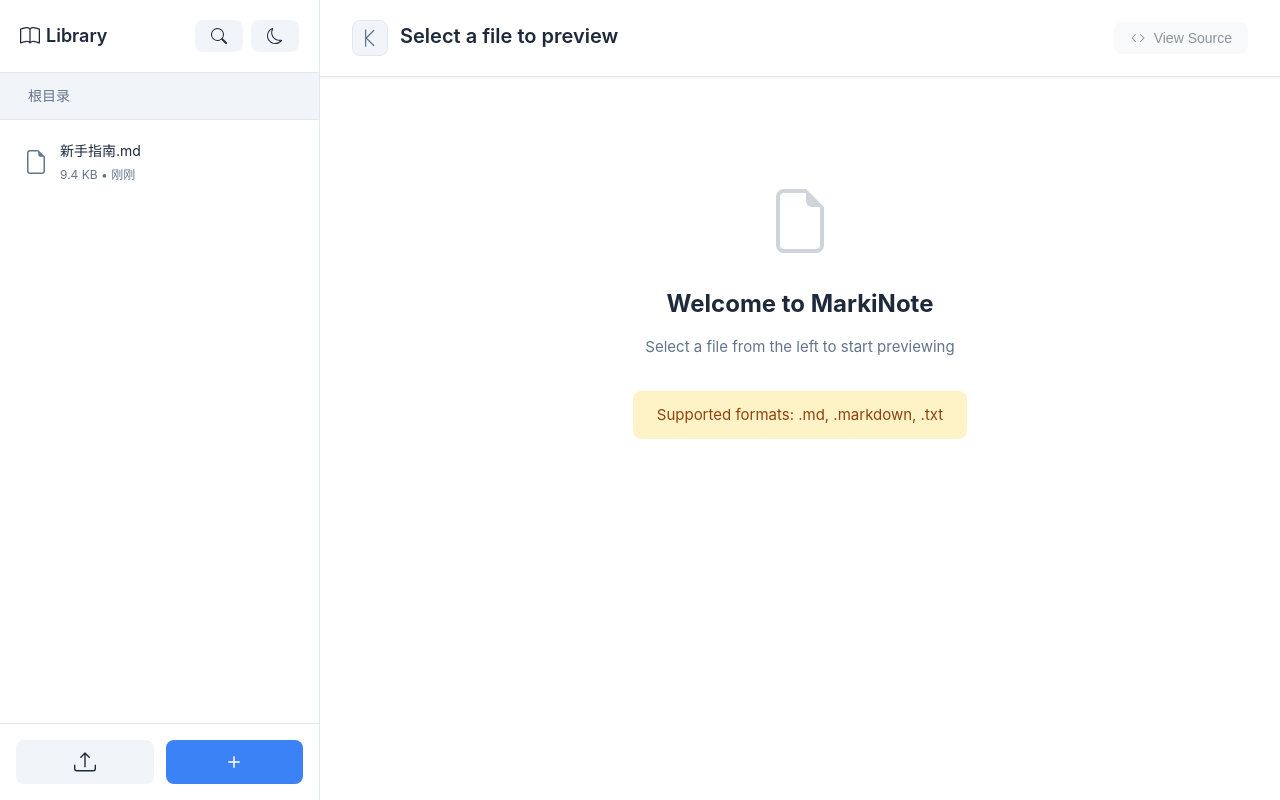
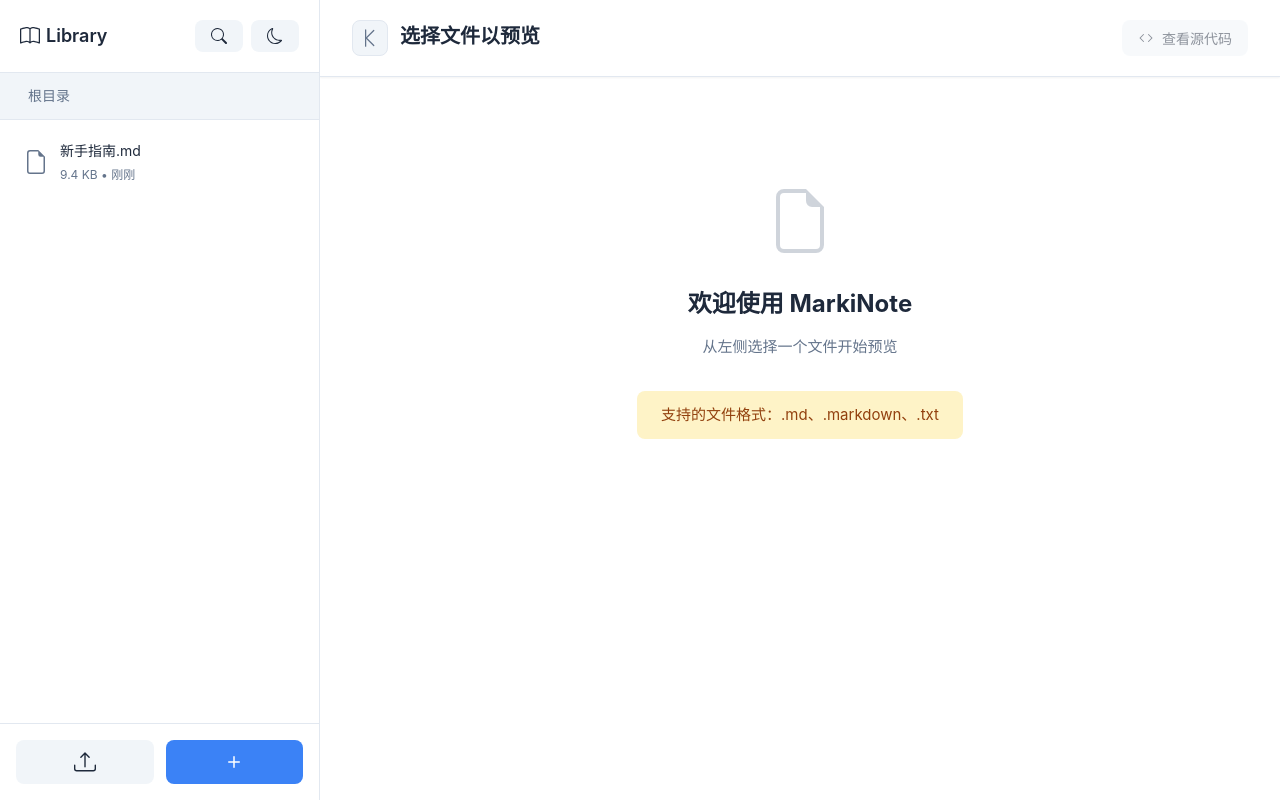
Before and after one commit to guangxiangdebizi/MarkiNote, a Flask app: page / in a window 1280 px wide. Run offline with Flask 3, Linux system fonts and the light colour scheme; some libraries are stand-ins or nearby versions.

Commit message:
Update index.html

```diff
--- a/templates/index.html
+++ b/templates/index.html
@@ -1,10 +1,11 @@
 <!DOCTYPE html>
-<html lang="en">
+<html lang="zh-CN">
 <head>
     <meta charset="UTF-8">
     <meta name="viewport" content="width=device-width, initial-scale=1.0">
-    <title>MarkiNote - Document Management & Preview</title>
+    <title>MarkiNote - Markdown 文档管理阅读器</title>
     <link rel="stylesheet" href="{{ url_for('static', filename='style.css') }}">
+    <!-- MathJax配置 -->
     <script>
     window.MathJax = {
         tex: {
@@ -24,12 +25,15 @@
         }
     };
     </script>
-    <script src="https://cdn.jsdelivr.net/npm/mathjax@3/es5/tex-mml-chtml.js  " defer></script>
+    <!-- MathJax 使用 jsDelivr CDN 加载 -->
+    <script src="https://cdn.jsdelivr.net/npm/mathjax@3/es5/tex-mml-chtml.js" defer></script>
+    <!-- 其他库文件使用本地化，加载速度更快 -->
     <script src="{{ url_for('static', filename='libs/mermaid.min.js') }}" defer></script>
     <script src="{{ url_for('static', filename='libs/html2canvas.min.js') }}" defer></script>
 </head>
 <body>
     <div class="app-container">
+        <!-- 侧边栏 - Library -->
         <aside class="library-panel">
             <div class="library-header">
                 <h2>
@@ -39,12 +43,12 @@
                     Library
                 </h2>
                 <div class="library-actions">
-                    <button id="searchBtn" class="btn btn-secondary" title="Search files">
+                    <button id="searchBtn" class="btn btn-secondary" title="搜索文件">
                         <svg width="16" height="16" viewBox="0 0 16 16" fill="currentColor">
                             <path d="M11.742 10.344a6.5 6.5 0 1 0-1.397 1.398h-.001c.03.04.062.078.098.115l3.85 3.85a1 1 0 0 0 1.415-1.414l-3.85-3.85a1.007 1.007 0 0 0-.115-.1zM12 6.5a5.5 5.5 0 1 1-11 0 5.5 5.5 0 0 1 11 0z"/>
                         </svg>
                     </button>
-                    <button id="themeToggleBtn" class="btn btn-secondary" title="Toggle theme">
+                    <button id="themeToggleBtn" class="btn btn-secondary" title="切换主题">
                         <svg id="sunIcon" width="16" height="16" viewBox="0 0 16 16" fill="currentColor" style="display: none;">
                             <path d="M8 11a3 3 0 1 1 0-6 3 3 0 0 1 0 6zm0 1a4 4 0 1 0 0-8 4 4 0 0 0 0 8zM8 0a.5.5 0 0 1 .5.5v2a.5.5 0 0 1-1 0v-2A.5.5 0 0 1 8 0zm0 13a.5.5 0 0 1 .5.5v2a.5.5 0 0 1-1 0v-2A.5.5 0 0 1 8 13zm8-5a.5.5 0 0 1-.5.5h-2a.5.5 0 0 1 0-1h2a.5.5 0 0 1 .5.5zM3 8a.5.5 0 0 1-.5.5h-2a.5.5 0 0 1 0-1h2A.5.5 0 0 1 3 8zm10.657-5.657a.5.5 0 0 1 0 .707l-1.414 1.415a.5.5 0 1 1-.707-.708l1.414-1.414a.5.5 0 0 1 .707 0zm-9.193 9.193a.5.5 0 0 1 0 .707L3.05 13.657a.5.5 0 0 1-.707-.707l1.414-1.414a.5.5 0 0 1 .707 0zm9.193 2.121a.5.5 0 0 1-.707 0l-1.414-1.414a.5.5 0 0 1 .707-.707l1.414 1.414a.5.5 0 0 1 0 .707zM4.464 4.465a.5.5 0 0 1-.707 0L2.343 3.05a.5.5 0 1 1 .707-.707l1.414 1.414a.5.5 0 0 1 0 .708z"/>
                         </svg>
@@ -55,8 +59,9 @@
                 </div>
             </div>
 
+            <!-- 搜索栏 -->
             <div class="search-bar" id="searchBar" style="display: none;">
-                <input type="text" id="searchInput" placeholder="Search files..." class="search-input">
+                <input type="text" id="searchInput" placeholder="搜索文件..." class="search-input">
                 <button class="search-close-btn" onclick="closeSearch()">
                     <svg width="14" height="14" viewBox="0 0 16 16" fill="currentColor">
                         <path d="M2.146 2.854a.5.5 0 1 1 .708-.708L8 7.293l5.146-5.147a.5.5 0 0 1 .708.708L8.707 8l5.147 5.146a.5.5 0 0 1-.708.708L8 8.707l-5.146 5.147a.5.5 0 0 1-.708-.708L7.293 8 2.146 2.854Z"/>
@@ -64,22 +69,25 @@
                 </button>
             </div>
 
+            <!-- 面包屑导航 -->
             <div class="breadcrumb" id="breadcrumb">
-                <span class="breadcrumb-item active" data-path="">Root</span>
+                <span class="breadcrumb-item active" data-path="">根目录</span>
             </div>
 
+            <!-- 文件列表 -->
             <div class="file-list" id="fileList">
-                <div class="loading">Loading...</div>
+                <div class="loading">加载中...</div>
             </div>
 
+            <!-- 底部操作按钮 -->
             <div class="library-footer">
-                <button id="uploadBtn" class="btn btn-secondary footer-btn icon-btn-round" title="Upload file or folder">
+                <button id="uploadBtn" class="btn btn-secondary footer-btn icon-btn-round" title="上传文件或文件夹">
                     <svg width="22" height="22" viewBox="0 0 16 16" fill="currentColor">
                         <path d="M.5 9.9a.5.5 0 0 1 .5.5v2.5a1 1 0 0 0 1 1h12a1 1 0 0 0 1-1v-2.5a.5.5 0 0 1 1 0v2.5a2 2 0 0 1-2 2H2a2 2 0 0 1-2-2v-2.5a.5.5 0 0 1 .5-.5z"/>
                         <path d="M7.646 1.146a.5.5 0 0 1 .708 0l3 3a.5.5 0 0 1-.708.708L8.5 2.707V11.5a.5.5 0 0 1-1 0V2.707L5.354 4.854a.5.5 0 1 1-.708-.708l3-3z"/>
                     </svg>
                 </button>
-                <button id="newBtn" class="btn btn-primary footer-btn icon-btn-round" title="New file or folder">
+                <button id="newBtn" class="btn btn-primary footer-btn icon-btn-round" title="新建文件或文件夹">
                     <svg width="24" height="24" viewBox="0 0 16 16" fill="currentColor">
                         <path d="M8 4a.5.5 0 0 1 .5.5v3h3a.5.5 0 0 1 0 1h-3v3a.5.5 0 0 1-1 0v-3h-3a.5.5 0 0 1 0-1h3v-3A.5.5 0 0 1 8 4z"/>
                     </svg>
@@ -87,9 +95,11 @@
             </div>
         </aside>
 
+        <!-- 主内容区 - 预览 -->
         <main class="preview-panel">
             <div class="preview-header">
-                <button id="sidebarToggleBtn" class="sidebar-toggle-btn" title="Collapse/Expand sidebar">
+                <!-- 侧边栏折叠按钮 -->
+                <button id="sidebarToggleBtn" class="sidebar-toggle-btn" title="收起/展开侧边栏">
                     <svg id="collapseIcon" width="20" height="20" viewBox="0 0 16 16" fill="currentColor">
                         <path fill-rule="evenodd" d="M11.354 1.646a.5.5 0 0 1 0 .708L5.707 8l5.647 5.646a.5.5 0 0 1-.708.708l-6-6a.5.5 0 0 1 0-.708l6-6a.5.5 0 0 1 .708 0z"/>
                         <path fill-rule="evenodd" d="M4.5 1a.5.5 0 0 1 .5.5v13a.5.5 0 0 1-1 0v-13a.5.5 0 0 1 .5-.5z"/>
@@ -100,7 +110,7 @@
                     </svg>
                 </button>
                 <div class="preview-title">
-                    <h2 id="previewTitle">Select a file to preview</h2>
+                    <h2 id="previewTitle">选择文件以预览</h2>
                     <span class="file-path" id="currentFilePath"></span>
                 </div>
                 <div class="preview-actions">
@@ -108,7 +118,7 @@
                         <svg width="16" height="16" viewBox="0 0 16 16" fill="currentColor">
                             <path d="M5.854 4.854a.5.5 0 1 0-.708-.708l-3.5 3.5a.5.5 0 0 0 0 .708l3.5 3.5a.5.5 0 0 0 .708-.708L2.707 8l3.147-3.146zm4.292 0a.5.5 0 0 1 .708-.708l3.5 3.5a.5.5 0 0 1 0 .708l-3.5 3.5a.5.5 0 0 1-.708-.708L13.293 8l-3.147-3.146z"/>
                         </svg>
-                        View Source
+                        查看源代码
                     </button>
                 </div>
             </div>
@@ -118,20 +128,22 @@
                     <svg width="64" height="64" viewBox="0 0 16 16" fill="currentColor">
                         <path d="M14 4.5V14a2 2 0 0 1-2 2H4a2 2 0 0 1-2-2V2a2 2 0 0 1 2-2h5.5L14 4.5zm-3 0A1.5 1.5 0 0 1 9.5 3V1H4a1 1 0 0 0-1 1v12a1 1 0 0 0 1 1h8a1 1 0 0 0 1-1V4.5h-2z"/>
                     </svg>
-                    <h3>Welcome to MarkiNote</h3>
-                    <p>Select a file from the left to start previewing</p>
-                    <p class="tip">Supported formats: .md, .markdown, .txt</p>
+                    <h3>欢迎使用 MarkiNote</h3>
+                    <p>从左侧选择一个文件开始预览</p>
+                    <p class="tip">支持的文件格式：.md、.markdown、.txt</p>
                 </div>
             </div>
         </main>
     </div>
 
+    <!-- 隐藏的文件上传输入框 - 智能支持文件和文件夹 -->
     <input type="file" id="fileInput" style="display: none;" multiple>
 
+    <!-- 模态框 - 上传选择 -->
     <div id="uploadModal" class="modal">
         <div class="modal-content">
             <div class="modal-header">
-                <h3>Select Upload Method</h3>
+                <h3>选择上传方式</h3>
                 <button class="close-btn" onclick="closeUploadModal()">&times;</button>
             </div>
             <div class="modal-body upload-options">
@@ -139,25 +151,26 @@
                     <svg width="48" height="48" viewBox="0 0 16 16" fill="currentColor">
                         <path d="M14 4.5V14a2 2 0 0 1-2 2H4a2 2 0 0 1-2-2V2a2 2 0 0 1 2-2h5.5L14 4.5zm-3 0A1.5 1.5 0 0 1 9.5 3V1H4a1 1 0 0 0-1 1v12a1 1 0 0 0 1 1h8a1 1 0 0 0 1-1V4.5h-2z"/>
                     </svg>
-                    <span>Upload File</span>
+                    <span>上传文件</span>
                 </button>
                 <button class="upload-option-btn" onclick="selectUploadType('folder')">
                     <svg width="48" height="48" viewBox="0 0 16 16" fill="currentColor">
                         <path d="M.54 3.87L.5 3a2 2 0 0 1 2-2h3.672a2 2 0 0 1 1.414.586l.828.828A2 2 0 0 0 9.828 3h3.982a2 2 0 0 1 1.992 2.181l-.637 7A2 2 0 0 1 13.174 14H2.826a2 2 0 0 1-1.991-1.819l-.637-7a1.99 1.99 0 0 1 .342-1.31z"/>
                     </svg>
-                    <span>Upload Folder</span>
+                    <span>上传文件夹</span>
                 </button>
             </div>
             <div class="modal-footer">
-                <button class="btn btn-secondary" onclick="closeUploadModal()">Cancel</button>
+                <button class="btn btn-secondary" onclick="closeUploadModal()">取消</button>
             </div>
         </div>
     </div>
 
+    <!-- 模态框 - 查看/编辑源代码 -->
     <div id="sourceModal" class="modal">
         <div class="modal-content source-modal-content" style="max-width: 90vw; width: 1000px;">
             <div class="modal-header">
-                <h3 id="sourceModalTitle">Source Code</h3>
+                <h3 id="sourceModalTitle">源代码</h3>
                 <button class="close-btn" id="sourceCloseBtn" onclick="closeSourceModal()">&times;</button>
             </div>
             <div class="modal-body">
@@ -166,18 +179,18 @@
             </div>
             <div class="modal-footer source-modal-footer">
                 <div id="sourceViewActions" class="source-actions-group">
-                    <button class="btn btn-secondary" onclick="editSourceCode()" title="Edit Source">
+                    <button class="btn btn-secondary" onclick="editSourceCode()" title="编辑源代码">
                         <svg width="16" height="16" viewBox="0 0 16 16" fill="currentColor">
                             <path d="M12.146.146a.5.5 0 0 1 .708 0l3 3a.5.5 0 0 1 0 .708l-10 10a.5.5 0 0 1-.168.11l-5 2a.5.5 0 0 1-.65-.65l2-5a.5.5 0 0 1 .11-.168l10-10zM11.207 2.5 13.5 4.793 14.793 3.5 12.5 1.207 11.207 2.5zm1.586 3L10.5 3.207 4 9.707V10h.5a.5.5 0 0 1 .5.5v.5h.5a.5.5 0 0 1 .5.5v.5h.293l6.5-6.5zm-9.761 5.175-.106.106-1.528 3.821 3.821-1.528.106-.106A.5.5 0 0 1 5 12.5V12h-.5a.5.5 0 0 1-.5-.5V11h-.5a.5.5 0 0 1-.468-.325z"/>
                         </svg>
-                        Edit
+                        编辑
                     </button>
-                    <button class="btn btn-primary" onclick="copySourceCode()" title="Copy Source">
+                    <button class="btn btn-primary" onclick="copySourceCode()" title="复制源代码">
                         <svg width="16" height="16" viewBox="0 0 16 16" fill="currentColor">
                             <path d="M4 1.5H3a2 2 0 0 0-2 2V14a2 2 0 0 0 2 2h10a2 2 0 0 0 2-2V3.5a2 2 0 0 0-2-2h-1v1h1a1 1 0 0 1 1 1V14a1 1 0 0 1-1 1H3a1 1 0 0 1-1-1V3.5a1 1 0 0 1 1-1h1v-1z"/>
                             <path d="M9.5 1a.5.5 0 0 1 .5.5v1a.5.5 0 0 1-.5.5h-3a.5.5 0 0 1-.5-.5v-1a.5.5 0 0 1 .5-.5h3zm-3-1A1.5 1.5 0 0 0 5 1.5v1A1.5 1.5 0 0 0 6.5 4h3A1.5 1.5 0 0 0 11 2.5v-1A1.5 1.5 0 0 0 9.5 0h-3z"/>
                         </svg>
-                        Copy
+                        复制
                     </button>
                 </div>
                 <div id="sourceEditActions" class="source-actions-group" style="display: none;">
@@ -185,23 +198,24 @@
                         <svg width="16" height="16" viewBox="0 0 16 16" fill="currentColor">
                             <path d="M2.146 2.854a.5.5 0 1 1 .708-.708L8 7.293l5.146-5.147a.5.5 0 0 1 .708.708L8.707 8l5.147 5.146a.5.5 0 0 1-.708.708L8 8.707l-5.146 5.147a.5.5 0 0 1-.708-.708L7.293 8 2.146 2.854Z"/>
                         </svg>
-                        Cancel
+                        取消
                     </button>
                     <button class="btn btn-primary" onclick="saveSourceCode()">
                         <svg width="16" height="16" viewBox="0 0 16 16" fill="currentColor">
                             <path d="M2 1a1 1 0 0 0-1 1v12a1 1 0 0 0 1 1h12a1 1 0 0 0 1-1V2a1 1 0 0 0-1-1H9.5a1 1 0 0 0-1 1v7.293l2.646-2.647a.5.5 0 0 1 .708.708l-3.5 3.5a.5.5 0 0 1-.708 0l-3.5-3.5a.5.5 0 1 1 .708-.708L7.5 9.293V2a2 2 0 0 1 2-2H14a2 2 0 0 1 2 2v12a2 2 0 0 1-2 2H2a2 2 0 0 1-2-2V2a2 2 0 0 1 2-2h2.5a.5.5 0 0 1 0 1H2z"/>
                         </svg>
-                        Save
+                        保存
                     </button>
                 </div>
             </div>
         </div>
     </div>
 
+    <!-- 模态框 - 选择新建类型 -->
     <div id="newSelectModal" class="modal">
         <div class="modal-content">
             <div class="modal-header">
-                <h3>Select Creation Type</h3>
+                <h3>选择新建类型</h3>
                 <button class="close-btn" onclick="closeNewSelectModal()">&times;</button>
             </div>
             <div class="modal-body upload-options">
@@ -209,148 +223,154 @@
                     <svg width="48" height="48" viewBox="0 0 16 16" fill="currentColor">
                         <path d="M14 4.5V14a2 2 0 0 1-2 2H4a2 2 0 0 1-2-2V2a2 2 0 0 1 2-2h5.5L14 4.5zm-3 0A1.5 1.5 0 0 1 9.5 3V1H4a1 1 0 0 0-1 1v12a1 1 0 0 0 1 1h8a1 1 0 0 0 1-1V4.5h-2z"/>
                     </svg>
-                    <span>New File</span>
+                    <span>新建文件</span>
                 </button>
                 <button class="upload-option-btn" onclick="selectNewType('folder')">
                     <svg width="48" height="48" viewBox="0 0 16 16" fill="currentColor">
                         <path d="M1 3.5A1.5 1.5 0 0 1 2.5 2h2.764c.958 0 1.76.56 2.311 1.184C7.985 3.648 8.48 4 9 4h4.5A1.5 1.5 0 0 1 15 5.5v7a1.5 1.5 0 0 1-1.5 1.5h-11A1.5 1.5 0 0 1 1 12.5v-9z"/>
                     </svg>
-                    <span>New Folder</span>
+                    <span>新建文件夹</span>
                 </button>
             </div>
             <div class="modal-footer">
-                <button class="btn btn-secondary" onclick="closeNewSelectModal()">Cancel</button>
+                <button class="btn btn-secondary" onclick="closeNewSelectModal()">取消</button>
             </div>
         </div>
     </div>
 
+    <!-- 模态框 - 新建文件 -->
     <div id="newFileModal" class="modal">
         <div class="modal-content">
             <div class="modal-header">
-                <h3>Create New File</h3>
+                <h3>新建文件</h3>
                 <button class="close-btn" onclick="closeNewFileModal()">&times;</button>
             </div>
             <div class="modal-body">
                 <div style="margin-bottom: 12px;">
-                    <label style="display: block; margin-bottom: 8px; font-size: 14px; color: var(--text-color);">Filename</label>
-                    <input type="text" id="fileNameInput" placeholder="Enter filename (without extension)" class="input-text">
+                    <label style="display: block; margin-bottom: 8px; font-size: 14px; color: var(--text-color);">文件名</label>
+                    <input type="text" id="fileNameInput" placeholder="请输入文件名（不含扩展名）" class="input-text">
                 </div>
                 <div>
-                    <label style="display: block; margin-bottom: 8px; font-size: 14px; color: var(--text-color);">File Type</label>
+                    <label style="display: block; margin-bottom: 8px; font-size: 14px; color: var(--text-color);">文件类型</label>
                     <select id="fileExtensionSelect" class="input-text" style="cursor: pointer;">
                         <option value="md" selected>.md (Markdown)</option>
                         <option value="markdown">.markdown (Markdown)</option>
-                        <option value="txt">.txt (Text)</option>
+                        <option value="txt">.txt (文本)</option>
                     </select>
                 </div>
                 <p style="color: var(--text-secondary); font-size: 13px; margin-top: 12px;">
-                    💡 Tip: No need to include the extension in the filename.
+                    💡 提示：文件名无需输入扩展名
                 </p>
             </div>
             <div class="modal-footer">
-                <button class="btn btn-secondary" onclick="closeNewFileModal()">Cancel</button>
-                <button class="btn btn-primary" onclick="createFile()">Create</button>
+                <button class="btn btn-secondary" onclick="closeNewFileModal()">取消</button>
+                <button class="btn btn-primary" onclick="createFile()">创建</button>
             </div>
         </div>
     </div>
 
+    <!-- 模态框 - 新建文件夹 -->
     <div id="newFolderModal" class="modal">
         <div class="modal-content">
             <div class="modal-header">
-                <h3>Create New Folder</h3>
+                <h3>新建文件夹</h3>
                 <button class="close-btn" onclick="closeNewFolderModal()">&times;</button>
             </div>
             <div class="modal-body">
-                <input type="text" id="folderNameInput" placeholder="Folder name" class="input-text">
+                <input type="text" id="folderNameInput" placeholder="文件夹名称" class="input-text">
             </div>
             <div class="modal-footer">
-                <button class="btn btn-secondary" onclick="closeNewFolderModal()">Cancel</button>
-                <button class="btn btn-primary" onclick="createFolder()">Create</button>
+                <button class="btn btn-secondary" onclick="closeNewFolderModal()">取消</button>
+                <button class="btn btn-primary" onclick="createFolder()">创建</button>
             </div>
         </div>
     </div>
 
+    <!-- 模态框 - 移动文件/文件夹 -->
     <div id="moveModal" class="modal">
         <div class="modal-content">
             <div class="modal-header">
-                <h3>Move to Folder</h3>
+                <h3>移动到文件夹</h3>
                 <button class="close-btn" onclick="closeMoveModal()">&times;</button>
             </div>
             <div class="modal-body">
                 <p style="margin-bottom: 16px; color: var(--text-secondary);">
-                    Moving: <strong id="moveItemName"></strong>
+                    正在移动: <strong id="moveItemName"></strong>
                 </p>
                 <div class="folder-list" id="folderList">
-                    <div class="loading">Loading...</div>
+                    <div class="loading">加载中...</div>
                 </div>
             </div>
             <div class="modal-footer">
-                <button class="btn btn-secondary" onclick="closeMoveModal()">Cancel</button>
+                <button class="btn btn-secondary" onclick="closeMoveModal()">取消</button>
             </div>
         </div>
     </div>
 
+    <!-- 模态框 - 重命名文件/文件夹 -->
     <div id="renameModal" class="modal">
         <div class="modal-content">
             <div class="modal-header">
-                <h3>Rename</h3>
+                <h3>重命名</h3>
                 <button class="close-btn" onclick="closeRenameModal()">&times;</button>
             </div>
             <div class="modal-body">
                 <p style="margin-bottom: 12px; color: var(--text-secondary);">
-                    Original Name: <strong id="renameItemOldName"></strong>
+                    原名称: <strong id="renameItemOldName"></strong>
                 </p>
-                <input type="text" id="renameInput" placeholder="Enter new name" class="input-text">
+                <input type="text" id="renameInput" placeholder="输入新名称" class="input-text">
                 <p id="renameError" style="color: var(--danger-color); margin-top: 8px; font-size: 13px; display: none;"></p>
             </div>
             <div class="modal-footer">
-                <button class="btn btn-secondary" onclick="closeRenameModal()">Cancel</button>
-                <button class="btn btn-primary" onclick="confirmRename()">Confirm</button>
+                <button class="btn btn-secondary" onclick="closeRenameModal()">取消</button>
+                <button class="btn btn-primary" onclick="confirmRename()">确定</button>
             </div>
         </div>
     </div>
 
+    <!-- 右键菜单 - Library文件/文件夹 -->
     <div id="contextMenu" class="context-menu">
         <div class="context-menu-item" onclick="contextMenuAction('rename')">
             <svg width="14" height="14" viewBox="0 0 16 16" fill="currentColor">
                 <path d="M12.854.146a.5.5 0 0 0-.707 0L10.5 1.793 14.207 5.5l1.647-1.646a.5.5 0 0 0 0-.708l-3-3zm.646 6.061L9.793 2.5 3.293 9H3.5a.5.5 0 0 1 .5.5v.5h.5a.5.5 0 0 1 .5.5v.5h.5a.5.5 0 0 1 .5.5v.5h.5a.5.5 0 0 1 .5.5v.207l6.5-6.5zm-7.468 7.468A.5.5 0 0 1 6 13.5V13h-.5a.5.5 0 0 1-.5-.5V12h-.5a.5.5 0 0 1-.5-.5V11h-.5a.5.5 0 0 1-.5-.5V10h-.5a.499.499 0 0 1-.175-.032l-.179.178a.5.5 0 0 0-.11.168l-2 5a.5.5 0 0 0 .65.65l5-2a.5.5 0 0 0 .168-.11l.178-.178z"/>
             </svg>
-            Rename
+            重命名
         </div>
         <div class="context-menu-item" onclick="contextMenuAction('move')">
             <svg width="14" height="14" viewBox="0 0 16 16" fill="currentColor">
                 <path d="M8.5 1.5A1.5 1.5 0 0 1 10 0h4a2 2 0 0 1 2 2v12a2 2 0 0 1-2 2H2a2 2 0 0 1-2-2V2a2 2 0 0 1 2-2h4a1.5 1.5 0 0 1 1.5 1.5v7.793l1.146-1.147a.5.5 0 0 1 .708.708l-2 2a.5.5 0 0 1-.708 0l-2-2a.5.5 0 1 1 .708-.708L7.5 9.293V1.5z"/>
             </svg>
-            Move to...
+            移动到...
         </div>
         <div class="context-menu-item danger" onclick="contextMenuAction('delete')">
             <svg width="14" height="14" viewBox="0 0 16 16" fill="currentColor">
                 <path d="M5.5 5.5A.5.5 0 0 1 6 6v6a.5.5 0 0 1-1 0V6a.5.5 0 0 1 .5-.5zm2.5 0a.5.5 0 0 1 .5.5v6a.5.5 0 0 1-1 0V6a.5.5 0 0 1 .5-.5zm3 .5a.5.5 0 0 0-1 0v6a.5.5 0 0 0 1 0V6z"/>
                 <path fill-rule="evenodd" d="M14.5 3a1 1 0 0 1-1 1H13v9a2 2 0 0 1-2 2H5a2 2 0 0 1-2-2V4h-.5a1 1 0 0 1-1-1V2a1 1 0 0 1 1-1H6a1 1 0 0 1 1-1h2a1 1 0 0 1 1 1h3.5a1 1 0 0 1 1 1v1zM4.118 4 4 4.059V13a1 1 0 0 0 1 1h6a1 1 0 0 0 1-1V4.059L11.882 4H4.118zM2.5 3V2h11v1h-11z"/>
             </svg>
-            Delete
+            删除
         </div>
     </div>
 
+    <!-- 右键菜单 - 预览内容文字选中 -->
     <div id="previewContextMenu" class="context-menu">
         <div class="context-menu-item" onclick="previewContextMenuAction('copy')">
             <svg width="14" height="14" viewBox="0 0 16 16" fill="currentColor">
                 <path d="M4 1.5H3a2 2 0 0 0-2 2V14a2 2 0 0 0 2 2h10a2 2 0 0 0 2-2V3.5a2 2 0 0 0-2-2h-1v1h1a1 1 0 0 1 1 1V14a1 1 0 0 1-1 1H3a1 1 0 0 1-1-1V3.5a1 1 0 0 1 1-1h1v-1z"/>
                 <path d="M9.5 1a.5.5 0 0 1 .5.5v1a.5.5 0 0 1-.5.5h-3a.5.5 0 0 1-.5-.5v-1a.5.5 0 0 1 .5-.5h3zm-3-1A1.5 1.5 0 0 0 5 1.5v1A1.5 1.5 0 0 0 6.5 4h3A1.5 1.5 0 0 0 11 2.5v-1A1.5 1.5 0 0 0 9.5 0h-3z"/>
             </svg>
-            Copy
+            复制
         </div>
         <div class="context-menu-item" onclick="previewContextMenuAction('bing')">
             <svg width="14" height="14" viewBox="0 0 16 16" fill="currentColor">
                 <path d="M8 0a8 8 0 1 0 0 16A8 8 0 0 0 8 0zM4.5 7.5a.5.5 0 0 0 0 1h5.793l-2.147 2.146a.5.5 0 0 0 .708.708l3-3a.5.5 0 0 0 0-.708l-3-3a.5.5 0 1 0-.708.708L10.293 7.5H4.5z"/>
             </svg>
-            Search with Bing
+            用必应搜索
         </div>
         <div class="context-menu-item" id="findInSourceMenuItem" onclick="previewContextMenuAction('findInSource')">
             <svg width="14" height="14" viewBox="0 0 16 16" fill="currentColor">
                 <path d="M11.742 10.344a6.5 6.5 0 1 0-1.397 1.398h-.001c.03.04.062.078.098.115l3.85 3.85a1 1 0 0 0 1.415-1.414l-3.85-3.85a1.007 1.007 0 0 0-.115-.1zM12 6.5a5.5 5.5 0 1 1-11 0 5.5 5.5 0 0 1 11 0z"/>
             </svg>
-            Show in Source
+            在源代码中显示
         </div>
     </div>
 
```
